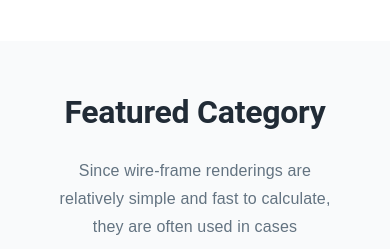
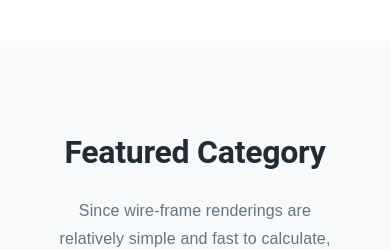
Before and after one commit to Serenbek/courses, a React (Create React App) app: page / in a window 390 px wide. Shown: the part 1860-2109 px from the top of the page. Built offline with nearby package versions, Linux system fonts and the light colour scheme.

Commit message:
feat/fixed

```diff
--- a/src/components/FeaturedCategory/FeaturedCategory.module.scss
+++ b/src/components/FeaturedCategory/FeaturedCategory.module.scss
@@ -1,11 +1,20 @@
-.wrapper_box {
-  height: 80vh;
-}
 .wrapper {
   background: #F9FAFB;
-  height: 90%;
-  display: flex;
-  align-items: center;
+  width: 100vw;
+  margin-left: calc(-50vw + 50%);
+padding: 90px 0;
+
+  .wrapper_box{
+    width: 85%;
+    margin: 0 auto;
+    display: flex;
+    align-items: center;
+  }
+
+  .left,.right{
+    display: flex;
+    flex-direction: column;
+  }
 
   .left {
     width: 40%;
@@ -13,7 +22,7 @@
     h2 {
       width: 368px;
       font-weight: 700;
-      font-size: 58px;
+      font-size: 48px;
       line-height: 64px;
       height: 128px;
     }
@@ -39,14 +48,10 @@
         margin-left: 0;
       }
     }
-    h2,p,button{
-      margin-left: 110px;
-    }
   }
 
   .right {
     width: 60%;
-    margin-left: 100px;
 
     .box_wrapper {
       display: flex;
@@ -106,14 +111,40 @@
     }
   }
 }
+@media (max-width:912px) {
+  .wrapper{
+    .wrapper_box{
+      flex-direction: column;
+    }
 
+    .left{
+      align-items: center;
+      h2{
+        font-weight: 600;
+        width: 450px;
+        font-size: 48px;
+        height: auto;
+        text-align: center;
+      }
+      p{
+        text-align: center;
+      }
+    }
+
+    .right{
+      width: 100%;
+      .box_wrapper{
+        justify-content: center;
+        margin-top: 64px;
+      }
+    }
+  }
+}
 @media (max-width: 576px) {
-  .wrapper_box{
-    height: 135vh;
-  }
   .wrapper {
-    flex-direction: column;
-    height: 130vh;
+    .wrapper_box{
+      flex-direction: column;
+    }
 
     .left,
     .right {
@@ -121,16 +152,11 @@
       display: flex;
       flex-direction: column;
       justify-content: center;
-      margin: 0;
     }
 
     .left {
       align-items: center;
-      h2,p,button{
-        margin-left: 0;
-      }
       h2 {
-        margin-top: 50px;
         height: 42px;
         font-weight: 700;
         font-size: 32px;
--- a/src/components/FeaturedCategory/FeaturedCategory.tsx
+++ b/src/components/FeaturedCategory/FeaturedCategory.tsx
@@ -1,63 +1,95 @@
-import scss from './FeaturedCategory.module.scss'
+import scss from "./FeaturedCategory.module.scss";
 import Typography from "@mui/material/Typography/Typography";
-import Button from "../button/Button"
+import Button from "../button/Button";
 import { useTranslation } from "react-i18next";
 
 function FeaturedCategory() {
-
   const { t } = useTranslation();
 
   return (
+    <div className="container">
+      <div className={scss.wrapper}>
         <div className={scss.wrapper_box}>
-        <div className={scss.wrapper}>
           <div className={scss.left}>
             <Typography variant="h2">{t("featured.category")}</Typography>
-                <Typography variant="subtitle1" component="p">Since wire-frame renderings are relatively simple and fast to calculate, they are often used in cases</Typography>
-                <Button text="Explore more"/>
+            <Typography variant="subtitle1" component="p">
+              Since wire-frame renderings are relatively simple and fast to
+              calculate, they are often used in cases
+            </Typography>
+            <Button text="Explore more" />
           </div>
           <div className={scss.right}>
             <div className={scss.box_wrapper}>
               <div className={scss.box}>
                 <Typography variant="h6">{t("featured.python")}</Typography>
-                        <Typography variant="subtitle1" component="p">28,965,389 students</Typography>
+                <Typography variant="subtitle1" component="p">
+                  28,965,389 students
+                </Typography>
               </div>
               <div className={scss.box}>
                 <Typography variant="h6">{t("featured.management")}</Typography>
-                        <Typography variant="subtitle1" component="p">28,965,389 students</Typography>
+                <Typography variant="subtitle1" component="p">
+                  28,965,389 students
+                </Typography>
               </div>
               <div className={scss.box_web}>
-                        <Typography variant="h6">{t("featured.webDevelopment")}</Typography>
-                        <Typography variant="subtitle1" component="p">28,965,389 students</Typography>
+                <Typography variant="h6">
+                  {t("featured.webDevelopment")}
+                </Typography>
+                <Typography variant="subtitle1" component="p">
+                  28,965,389 students
+                </Typography>
               </div>
               <div className={scss.box}>
                 <Typography variant="h6">{t("featured.photoshop")}</Typography>
-                        <Typography variant="subtitle1" component="p">28,965,389 students</Typography>
+                <Typography variant="subtitle1" component="p">
+                  28,965,389 students
+                </Typography>
               </div>
               <div className={scss.box_machine}>
-                        <Typography variant="h6">{t("featured.machineLearning")}</Typography>
-                        <Typography variant="subtitle1" component="p">28,965,389 students</Typography>
+                <Typography variant="h6">
+                  {t("featured.machineLearning")}
+                </Typography>
+                <Typography variant="subtitle1" component="p">
+                  28,965,389 students
+                </Typography>
               </div>
               <div className={scss.box}>
-                        <Typography variant="h6">{t("featured.cyberSecurity")}</Typography>
-                        <Typography variant="subtitle1" component="p">28,965,389 students</Typography>
+                <Typography variant="h6">
+                  {t("featured.cyberSecurity")}
+                </Typography>
+                <Typography variant="subtitle1" component="p">
+                  28,965,389 students
+                </Typography>
               </div>
               <div className={scss.box}>
                 <Typography variant="h6">{t("featured.marketing")}</Typography>
-                        <Typography variant="subtitle1" component="p">28,965,389 students</Typography>
+                <Typography variant="subtitle1" component="p">
+                  28,965,389 students
+                </Typography>
               </div>
               <div className={scss.box}>
-                        <Typography variant="h6">{t("featured.machineLearning")}</Typography>
-                        <Typography variant="subtitle1" component="p">28,965,389 students</Typography>
+                <Typography variant="h6">
+                  {t("featured.machineLearning")}
+                </Typography>
+                <Typography variant="subtitle1" component="p">
+                  28,965,389 students
+                </Typography>
               </div>
               <div className={scss.box_none}>
-                        <Typography variant="h6">{t("featured.cyberSecurity")}</Typography>
-                        <Typography variant="subtitle1" component="p">28,965,389 students</Typography>
+                <Typography variant="h6">
+                  {t("featured.cyberSecurity")}
+                </Typography>
+                <Typography variant="subtitle1" component="p">
+                  28,965,389 students
+                </Typography>
               </div>
             </div>
           </div>
         </div>
       </div>
-  )
+    </div>
+  );
 }
 
-export default FeaturedCategory
+export default FeaturedCategory;
```
Lines whose indentation alone changed are shown as unchanged.
